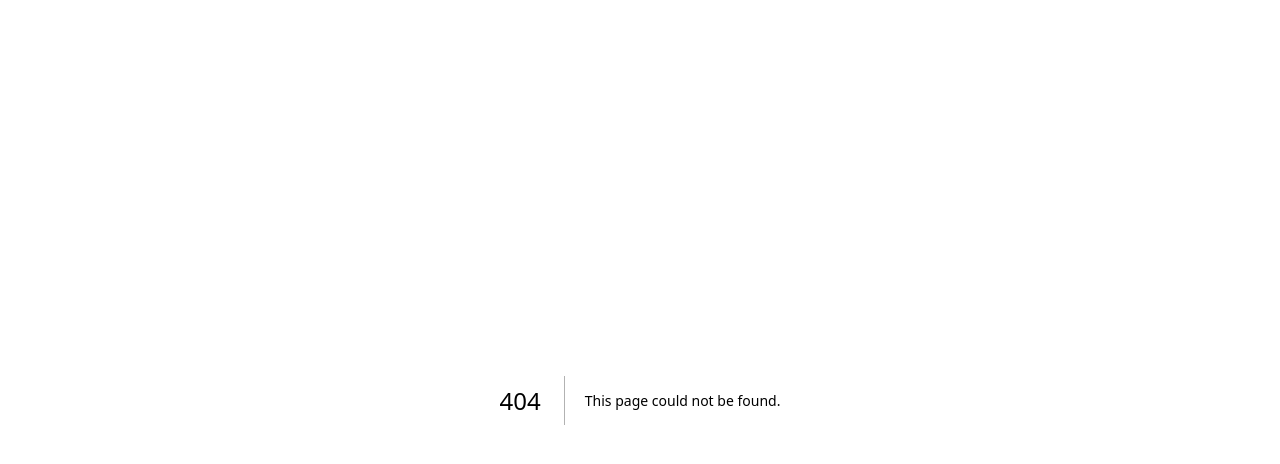
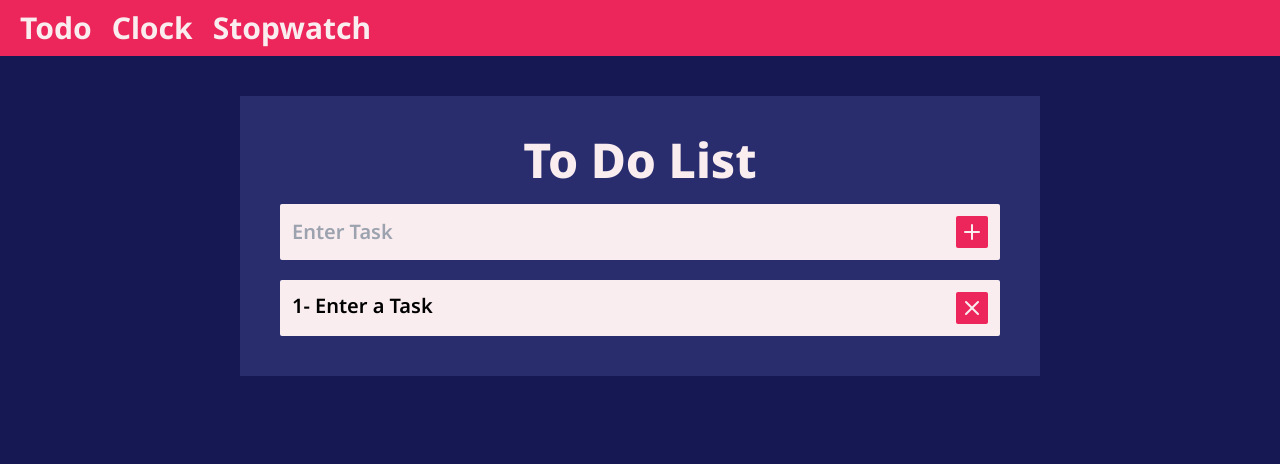
Before and after one commit to jpedro-fsgs/task-master-v2, a Next.js app: page /todo in a window 1280 px wide. Before the commit this address had no page. Shown: the top 464 px of the page. Built offline with nearby package versions, Linux system fonts and the light colour scheme.

Commit message:
todolist initial commit

```diff
--- a/src/app/globals.css
+++ b/src/app/globals.css
@@ -1,33 +1,5 @@
+@import url('https://fonts.googleapis.com/css2?family=Noto+Sans:ital,wght@0,100..900;1,100..900&display=swap');
+
 @tailwind base;
 @tailwind components;
 @tailwind utilities;
-
-:root {
-  --foreground-rgb: 0, 0, 0;
-  --background-start-rgb: 214, 219, 220;
-  --background-end-rgb: 255, 255, 255;
-}
-
-@media (prefers-color-scheme: dark) {
-  :root {
-    --foreground-rgb: 255, 255, 255;
-    --background-start-rgb: 0, 0, 0;
-    --background-end-rgb: 0, 0, 0;
-  }
-}
-
-body {
-  color: rgb(var(--foreground-rgb));
-  background: linear-gradient(
-      to bottom,
-      transparent,
-      rgb(var(--background-end-rgb))
-    )
-    rgb(var(--background-start-rgb));
-}
-
-@layer utilities {
-  .text-balance {
-    text-wrap: balance;
-  }
-}
--- a/src/app/layout.tsx
+++ b/src/app/layout.tsx
@@ -1,8 +1,10 @@
 import type { Metadata } from "next";
-import { Inter } from "next/font/google";
+import { Noto_Sans } from "next/font/google";
+
 import "./globals.css";
+import Link from "next/link";
 
-const inter = Inter({ subsets: ["latin"] });
+export const notoSans = Noto_Sans({ subsets: ["latin"]});
 
 export const metadata: Metadata = {
   title: "Create Next App",
@@ -16,7 +18,22 @@ export default function RootLayout({
 }>) {
   return (
     <html lang="en">
-      <body className={inter.className}>{children}</body>
+      <body className=" bg-main-backgroundcolordarker">
+        <nav
+          className="fixed bottom-0 md:top-0 w-full font-notoSans bg-main-buttoncolor h-14 text-main-textcolor text-3xl font-bold flex items-center p-5 gap-5"
+        >
+          <Link href="/todo" className="hover:opacity-70">
+            Todo
+          </Link>
+          <Link href="/clock" className="hover:opacity-70">
+            Clock
+          </Link>
+          <Link href="/stopwatch" className="hover:opacity-70">
+            Stopwatch
+          </Link>
+        </nav>
+        {children}
+      </body>
     </html>
   );
 }
--- a/src/app/page.tsx
+++ b/src/app/page.tsx
@@ -1,113 +1,17 @@
-import Image from "next/image";
+import Link from "next/link";
 
 export default function Home() {
   return (
-    <main className="flex min-h-screen flex-col items-center justify-between p-24">
-      <div className="z-10 w-full max-w-5xl items-center justify-between font-mono text-sm lg:flex">
-        <p className="fixed left-0 top-0 flex w-full justify-center border-b border-gray-300 bg-gradient-to-b from-zinc-200 pb-6 pt-8 backdrop-blur-2xl dark:border-neutral-800 dark:bg-zinc-800/30 dark:from-inherit lg:static lg:w-auto  lg:rounded-xl lg:border lg:bg-gray-200 lg:p-4 lg:dark:bg-zinc-800/30">
-          Get started by editing&nbsp;
-          <code className="font-mono font-bold">src/app/page.tsx</code>
-        </p>
-        <div className="fixed bottom-0 left-0 flex h-48 w-full items-end justify-center bg-gradient-to-t from-white via-white dark:from-black dark:via-black lg:static lg:size-auto lg:bg-none">
-          <a
-            className="pointer-events-none flex place-items-center gap-2 p-8 lg:pointer-events-auto lg:p-0"
-            href="https://vercel.com?utm_source=create-next-app&utm_medium=appdir-template&utm_campaign=create-next-app"
-            target="_blank"
-            rel="noopener noreferrer"
-          >
-            By{" "}
-            <Image
-              src="/vercel.svg"
-              alt="Vercel Logo"
-              className="dark:invert"
-              width={100}
-              height={24}
-              priority
-            />
-          </a>
-        </div>
-      </div>
-
-      <div className="relative z-[-1] flex place-items-center before:absolute before:h-[300px] before:w-full before:-translate-x-1/2 before:rounded-full before:bg-gradient-radial before:from-white before:to-transparent before:blur-2xl before:content-[''] after:absolute after:-z-20 after:h-[180px] after:w-full after:translate-x-1/3 after:bg-gradient-conic after:from-sky-200 after:via-blue-200 after:blur-2xl after:content-[''] before:dark:bg-gradient-to-br before:dark:from-transparent before:dark:to-blue-700 before:dark:opacity-10 after:dark:from-sky-900 after:dark:via-[#0141ff] after:dark:opacity-40 sm:before:w-[480px] sm:after:w-[240px] before:lg:h-[360px]">
-        <Image
-          className="relative dark:drop-shadow-[0_0_0.3rem_#ffffff70] dark:invert"
-          src="/next.svg"
-          alt="Next.js Logo"
-          width={180}
-          height={37}
-          priority
-        />
-      </div>
-
-      <div className="mb-32 grid text-center lg:mb-0 lg:w-full lg:max-w-5xl lg:grid-cols-4 lg:text-left">
-        <a
-          href="https://nextjs.org/docs?utm_source=create-next-app&utm_medium=appdir-template&utm_campaign=create-next-app"
-          className="group rounded-lg border border-transparent px-5 py-4 transition-colors hover:border-gray-300 hover:bg-gray-100 hover:dark:border-neutral-700 hover:dark:bg-neutral-800/30"
-          target="_blank"
-          rel="noopener noreferrer"
-        >
-          <h2 className="mb-3 text-2xl font-semibold">
-            Docs{" "}
-            <span className="inline-block transition-transform group-hover:translate-x-1 motion-reduce:transform-none">
-              -&gt;
-            </span>
-          </h2>
-          <p className="m-0 max-w-[30ch] text-sm opacity-50">
-            Find in-depth information about Next.js features and API.
-          </p>
-        </a>
-
-        <a
-          href="https://nextjs.org/learn?utm_source=create-next-app&utm_medium=appdir-template-tw&utm_campaign=create-next-app"
-          className="group rounded-lg border border-transparent px-5 py-4 transition-colors hover:border-gray-300 hover:bg-gray-100 hover:dark:border-neutral-700 hover:dark:bg-neutral-800/30"
-          target="_blank"
-          rel="noopener noreferrer"
-        >
-          <h2 className="mb-3 text-2xl font-semibold">
-            Learn{" "}
-            <span className="inline-block transition-transform group-hover:translate-x-1 motion-reduce:transform-none">
-              -&gt;
-            </span>
-          </h2>
-          <p className="m-0 max-w-[30ch] text-sm opacity-50">
-            Learn about Next.js in an interactive course with&nbsp;quizzes!
-          </p>
-        </a>
-
-        <a
-          href="https://vercel.com/templates?framework=next.js&utm_source=create-next-app&utm_medium=appdir-template&utm_campaign=create-next-app"
-          className="group rounded-lg border border-transparent px-5 py-4 transition-colors hover:border-gray-300 hover:bg-gray-100 hover:dark:border-neutral-700 hover:dark:bg-neutral-800/30"
-          target="_blank"
-          rel="noopener noreferrer"
-        >
-          <h2 className="mb-3 text-2xl font-semibold">
-            Templates{" "}
-            <span className="inline-block transition-transform group-hover:translate-x-1 motion-reduce:transform-none">
-              -&gt;
-            </span>
-          </h2>
-          <p className="m-0 max-w-[30ch] text-sm opacity-50">
-            Explore starter templates for Next.js.
-          </p>
-        </a>
-
-        <a
-          href="https://vercel.com/new?utm_source=create-next-app&utm_medium=appdir-template&utm_campaign=create-next-app"
-          className="group rounded-lg border border-transparent px-5 py-4 transition-colors hover:border-gray-300 hover:bg-gray-100 hover:dark:border-neutral-700 hover:dark:bg-neutral-800/30"
-          target="_blank"
-          rel="noopener noreferrer"
-        >
-          <h2 className="mb-3 text-2xl font-semibold">
-            Deploy{" "}
-            <span className="inline-block transition-transform group-hover:translate-x-1 motion-reduce:transform-none">
-              -&gt;
-            </span>
-          </h2>
-          <p className="m-0 max-w-[30ch] text-balance text-sm opacity-50">
-            Instantly deploy your Next.js site to a shareable URL with Vercel.
-          </p>
-        </a>
-      </div>
-    </main>
+    <div className="bg-main-backgroundcolorlighter w-fit h-fit p-16 mx-auto mt-16 flex flex-col gap-5 font-notoSans text-main-textcolor text-6xl">
+      <Link href="/todo" className="hover:opacity-70">
+        Todo
+      </Link>
+      <Link href="/clock" className="">
+        Clock
+      </Link>
+      <Link href="/stopwatch" className="">
+        Stopwatch
+      </Link>
+    </div>
   );
 }
--- /dev/null
+++ b/src/app/todo/page.tsx
@@ -0,0 +1,71 @@
+"use client";
+
+import { Reorder } from "framer-motion";
+import React, { useRef, useState } from "react";
+import { BsChevronUp, BsChevronDown, BsX, BsPlus } from "react-icons/bs";
+
+
+function Todo() {
+  const [taskList, setTaskList] = useState([{id: 1, task: "Enter a Task"}]);
+  const inputRef = useRef<HTMLInputElement>(null);
+
+
+
+  function addTask(){
+    if(inputRef.current === null || inputRef.current.value === '') return;
+
+    const newTask = {id: Date.now(), task: inputRef.current.value};
+    setTaskList(t => [newTask, ...t]);
+    inputRef.current.value = "";
+  }
+
+  function handleEnter(event: any){
+    if(event.keyCode === 13) addTask();
+  }
+
+  function handleDelete(index: Number){
+    const updatedTasks = taskList.filter((_, i) => index !== i);
+    setTaskList(updatedTasks);
+  }
+
+  return (
+    <div className="bg-main-backgroundcolorlighter max-w-[50rem] max-h-[85vh] mx-auto max-md:mx-5 p-10 mt-24 flex flex-col gap-5">
+      <h1
+        className=" text-main-textcolor text-5xl font-notoSans font-extrabold text-center"
+      >
+        To Do List
+      </h1>
+      <span className="bg-main-textcolor p-3 flex font-notoSans text-xl font-semibold justify-between rounded-sm">
+        <input
+          placeholder="Enter Task"
+          className="bg-main-textcolor border-none focus:outline-none w-5/6"
+          ref={inputRef}
+          onKeyDown={handleEnter}
+          id="addTask"
+        ></input>
+        <button className="bg-main-buttoncolor size-8 rounded-sm"
+        onClick={addTask}
+        >
+          <BsPlus className="text-main-textcolor size-full" />
+        </button>
+      </span>
+      <Reorder.Group className="flex flex-col gap-5 h-fit w-full overflow-y-auto" values={taskList} onReorder={setTaskList}>
+        {taskList.map((taskItem, index) => (
+          <Reorder.Item
+            key={taskItem.id}
+            value={taskItem}
+            className="bg-main-textcolor p-3 flex font-notoSans text-xl font-semibold justify-between rounded-sm"
+          >
+            <p className="w-5/6">{index + 1}- {taskItem.task}</p>
+            <button className="bg-main-buttoncolor size-8 rounded-sm"
+            onClick={() => handleDelete(index)}>
+            <BsX className="text-main-textcolor size-full" />
+            </button>
+          </Reorder.Item>
+        ))}
+      </Reorder.Group>
+    </div>
+  );
+}
+
+export default Todo;
--- a/tailwind.config.ts
+++ b/tailwind.config.ts
@@ -13,6 +13,15 @@ const config: Config = {
         "gradient-conic":
           "conic-gradient(from 180deg at 50% 50%, var(--tw-gradient-stops))",
       },
+      colors: {
+        "main-backgroundcolordarker": "#161853",
+        "main-backgroundcolorlighter": "#292C6D",
+        "main-textcolor": "#FAEDF0",
+        "main-buttoncolor": "#EC255A",
+      },
+      fontFamily: {
+        notoSans: ["Noto Sans", "sans-serif"],
+      },
     },
   },
   plugins: [],
```
Also changed, not shown: package.json (+6 -4 lines), 1 other file (tests, documents, lock files or other folders).
